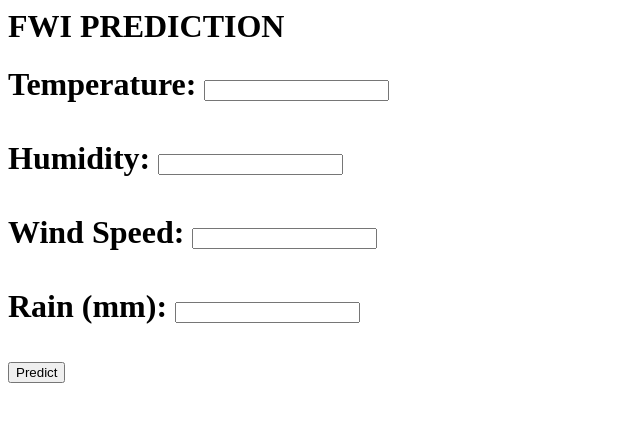
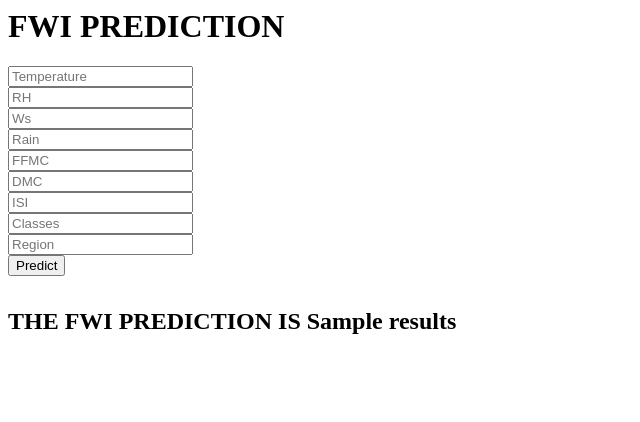
Before and after one commit to siddhamapple/MachineLearning, a Flask app: template AlgerianForestFire (End 2 End proj)/templates/home.html in a window 1280 px wide. Shown: the top 422 px of the page, without its empty margins (0-640 px from the left). Run offline with Flask 3, Linux system fonts and the light colour scheme; the template is opened without the code that fills it: most values are stand-ins (such as "Sample title", 1, 10 or a date in 2020); parts of the project's set-up code (start-up, migrations or seed data) failed here and were passed over.

Commit message:
template done

```diff
--- a/AlgerianForestFire (End 2 End proj)/application.py
+++ b/AlgerianForestFire (End 2 End proj)/application.py
@@ -21,7 +21,25 @@ def index():
 @app.route("/predictdata",methods=['GET','POST'])
 def predict_datapoint():
         if(request.method =='POST'):
-            pass
+            Temprature=float(request.form.get('Temperature'))
+            RH = float(request.form.get('RH'))
+            Ws = float(request.form.get('Ws'))
+            Rain = float(request.form.get('Rain'))
+            FFMC = float(request.form.get('FFMC'))
+            DMC = float(request.form.get('DMC'))
+            ISI = float(request.form.get('ISI'))
+            Classes = request.form.get('Classes')
+            Region = request.form.get('Region')
+
+            # Encode categorical variables if needed
+            Classes = 1 if Classes == 'fire' else 0
+            Region = 1 if Region == 'Sidi-Bel Abbes' else 0
+
+            input_data = [[Temprature, RH, Ws, Rain, FFMC, DMC, ISI, Classes, Region]]
+            scaled_data = standard_scaler.transform(input_data)
+            prediction = ridge_model.predict(scaled_data)
+
+            return render_template("home.html", results=prediction[0])
         else:
             return render_template("home.html")
 
--- a/AlgerianForestFire (End 2 End proj)/templates/home.html
+++ b/AlgerianForestFire (End 2 End proj)/templates/home.html
@@ -3,23 +3,19 @@
         <div class="login">
             <h1>FWI PREDICTION <h1>
 
-            <form action="
-                <label for="temperature">Temperature:</label>
-                <input type="number" id="temperature" name="temperature" step="any" required><br><br>
-                <label for="humidity">Humidity:</label>
-                <input type="number" id="humidity" name="humidity" step="any" required><br><br>
-                <label for="wind">Wind Speed:</label>
-                <input type="number" id="wind" name="wind" step="any" required><br><br>
-                <label for="rain">Rain (mm):</label>
-                <input type="number" id="rain" name="rain" step="any" required><br><br>
-                <input type="submit" value="Predict">
-            </form>
-
-
-
-
-
-            </form>
-        </div>
+       <form action="{{ url_for('predict_datapoint') }}" method="post">
+    <input type="text" name="Temperature" placeholder="Temperature" required /> <br>
+    <input type="text" name="RH" placeholder="RH" required /> <br>
+    <input type="text" name="Ws" placeholder="Ws" required /> <br>
+    <input type="text" name="Rain" placeholder="Rain" required /> <br>
+    <input type="text" name="FFMC" placeholder="FFMC" required /> <br>
+    <input type="text" name="DMC" placeholder="DMC" required /> <br>
+    <input type="text" name="ISI" placeholder="ISI" required /> <br>
+    <input type="text" name="Classes" placeholder="Classes" required /> <br>
+    <input type="text" name="Region" placeholder="Region" required /> <br>
+    <button type="submit" class="btn btn-primary btn-block btn-large">Predict</button>
+</form>
+            <h2>
+                THE FWI PREDICTION IS {{results}}            </h2>
     </body>
 </html>
```
